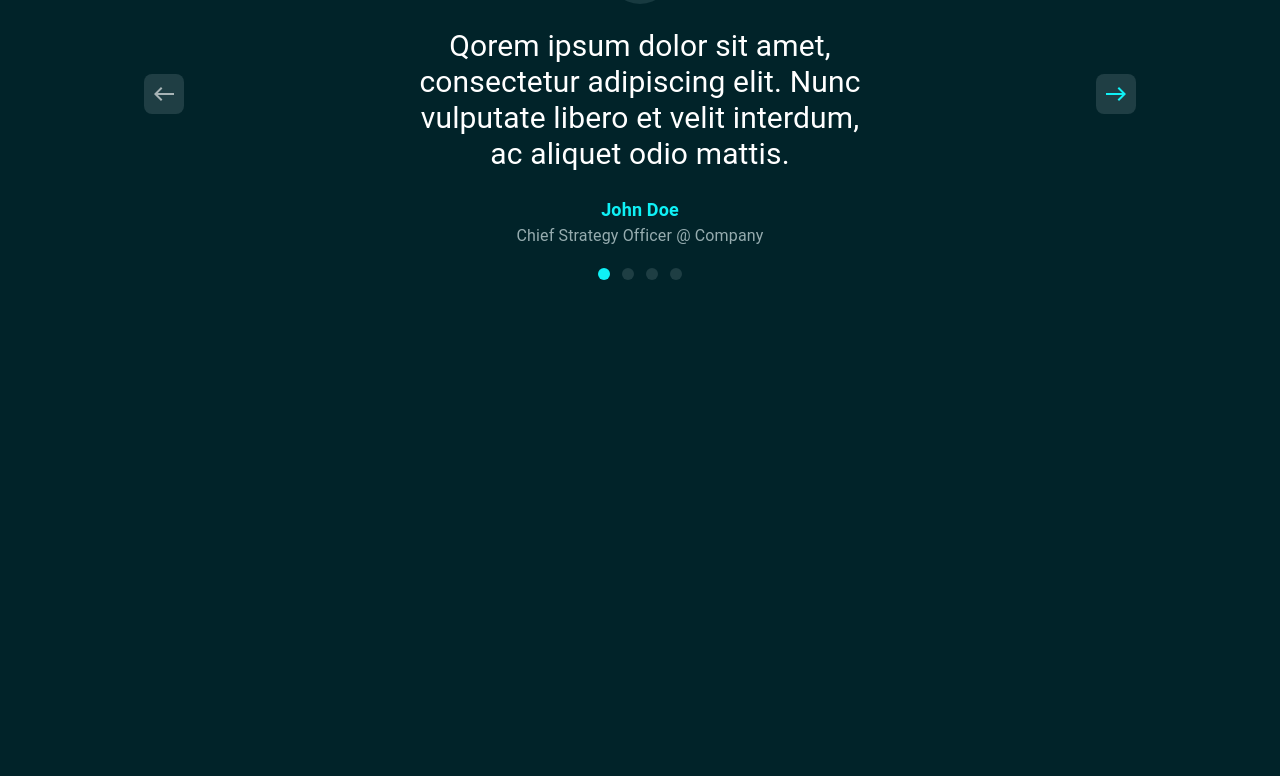
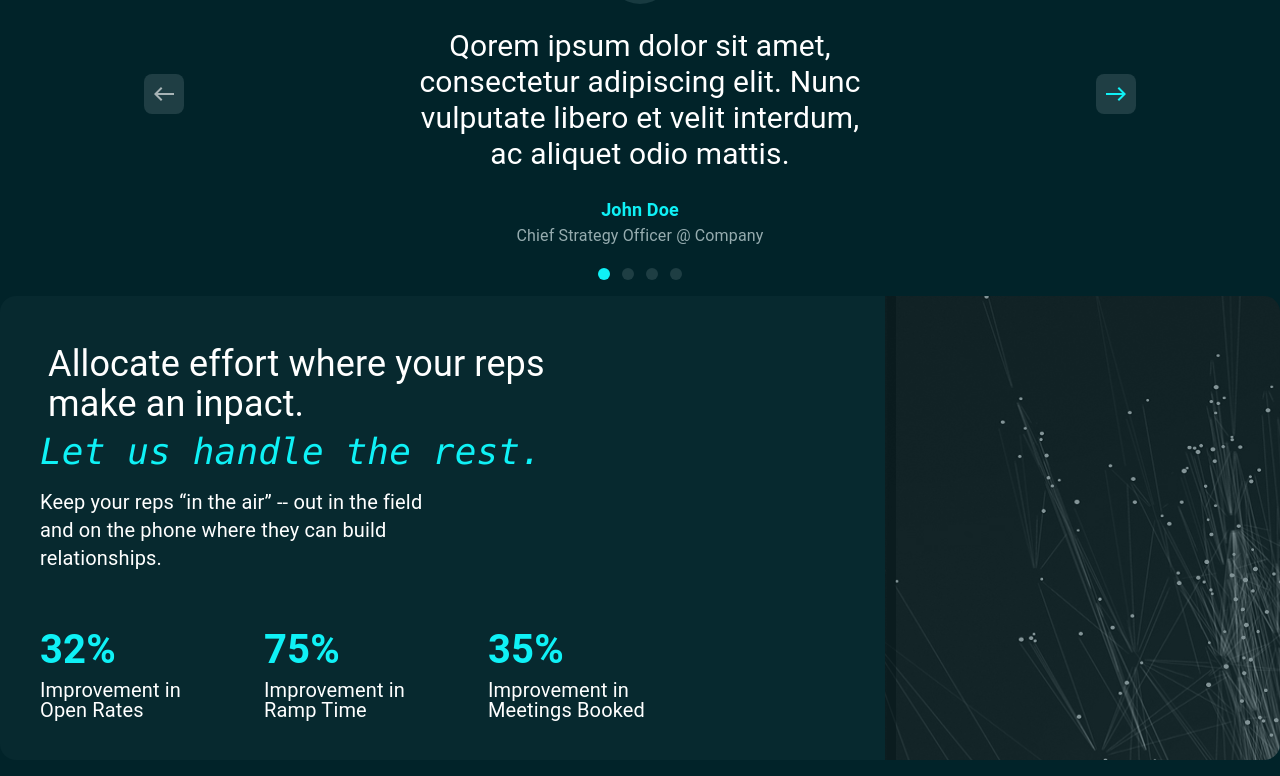
Before and after one commit to shafiq-91/ReactJS, a React (Vite) app: page / in a window 1280 px wide. Shown: the part 1794-2570 px from the top of the page. Before the commit the page ends 2074 px from the top, so only its background shows below. Built offline with nearby package versions, Linux system fonts and the light colour scheme.

Commit message:
Effort section done

```diff
--- /dev/null
+++ b/src/components/Effort.jsx
@@ -0,0 +1,41 @@
+import React from 'react'
+
+function Effort() {
+    return (
+        <section className='w-full flex items-center my-4 justify-center'>
+            <div className="max-w-[1344px] w-full max-h-[564px] h-full p-6 sm:p-10 bg-[url('/img/mgc.svg')] bg-[#07292f] bg-left-bottom bg-no-repeat rounded-2xl flex flex-col">
+                <h1 className='text-[24px] sm:text-3xl md:text-4xl p-2 w-full sm:w-[15em]'>
+                    Allocate effort where your reps make an inpact.
+                </h1>
+                <h1 className='text-[24px] sm:text-3xl md:text-4xl text-[#0FF1F6] italic font-mono'>
+                    Let us handle the rest.
+                </h1>
+                <p className='text-sm sm:text-lg md:text-xl w-full sm:w-[400px] py-4'>
+                    Keep your reps “in the air” -- out in the field and on the phone where they can build relationships.
+                </p>
+                <div className="flex flex-wrap sm:flex-nowrap pt-8 gap-4 sm:gap-8">
+                    <div className="w-full sm:w-auto sm:text-left">
+                        <p className='text-[#0FF1F6] font-bold text-[32px] sm:text-[40px]'>32%</p>
+                        <p className='text-sm sm:text-[20px] w-full sm:w-48'>
+                            Improvement in Open Rates
+                        </p>
+                    </div>
+                    <div className="w-full sm:w-auto sm:text-left">
+                        <p className='text-[#0FF1F6] font-bold text-[32px] sm:text-[40px]'>75%</p>
+                        <p className='text-sm sm:text-[20px] w-full sm:w-48'>
+                            Improvement in Ramp Time
+                        </p>
+                    </div>
+                    <div className="w-full sm:w-auto sm:text-left">
+                        <p className='text-[#0FF1F6] font-bold text-[32px] sm:text-[40px]'>35%</p>
+                        <p className='text-sm sm:text-[20px] w-full sm:w-48'>
+                            Improvement in Meetings Booked
+                        </p>
+                    </div>
+                </div>
+            </div>
+        </section>
+    )
+}
+
+export default Effort
--- a/src/components/Home.jsx
+++ b/src/components/Home.jsx
@@ -4,6 +4,7 @@ import LaunchIcon from '@mui/icons-material/Launch';
 import Features from './Ctrl';
 import Maskg from './Maskg';
 import Testimonials from './Testimonials';
+import Effort from './Effort';
 
 function Home() {
     return (
@@ -49,6 +50,7 @@ function Home() {
             <Features />
             <Maskg />
             <Testimonials />
+            <Effort />
         </>
     );
 }
--- a/src/components/Maskg.jsx
+++ b/src/components/Maskg.jsx
@@ -11,7 +11,7 @@ function Maskg() {
                 <h1 className='text-2xl sm:text-3xl md:text-4xl text-[#0FF1F6] italic font-mono'>
                     prefered email st|
                 </h1>
-                <p className='text-base sm:text-lg md:text-xl w-full sm:w-[400px] py-4'>
+                <p className='text-base sm:text-lg opacity-60 md:text-xl w-full sm:w-[400px] py-4'>
                     You’re in control. Train your aiDR on elements of your Marketing strategy.
                 </p>
                 <div className="grid grid-cols-1 sm:grid-cols-2 gap-4 justify-items-center sm:justify-items-start text-lg text-[#14BCB2]">
```
Also changed, not shown: public/img/mgc.svg (added).
